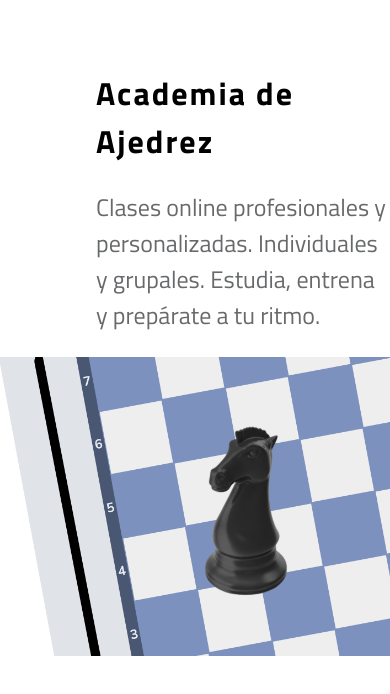
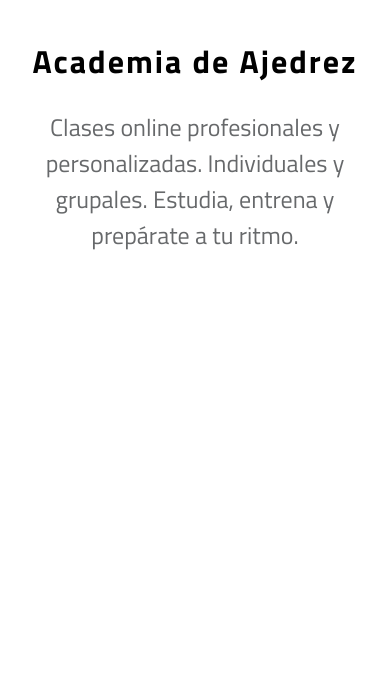
Before and after one commit to memocayar/academia-ajedrez, a React (Create React App) app: page / in a window 390 px wide. Shown: the top 694 px of the page. Built offline with nearby package versions, Linux system fonts and the light colour scheme.

Commit message:
ultimo avance banner

```diff
--- a/src/componentes/banner.css
+++ b/src/componentes/banner.css
@@ -4,7 +4,6 @@
   grid-template-rows: auto;
 
 }
-
 
 #textos {
   margin-left: 6em;
@@ -41,4 +40,24 @@
 width: 100%;
 max-width: 500px;
 height: auto;
+
 }
+
+@media screen and (max-width: 767px) {
+  #contenedor {
+    grid-template-columns: 1fr; /* Cambiar a una sola columna */
+  }
+
+  #textos {
+    margin: 1em; /* Reducir el margen */
+    text-align: center; /* Centrar el texto */
+  }
+
+  #contenedorImagen {
+    justify-content: center; /* Centrar la imagen */
+  }
+
+  #imagen {
+    display: none; /* Ocultar la imagen en pantallas pequeñas */
+  }
+}
```
